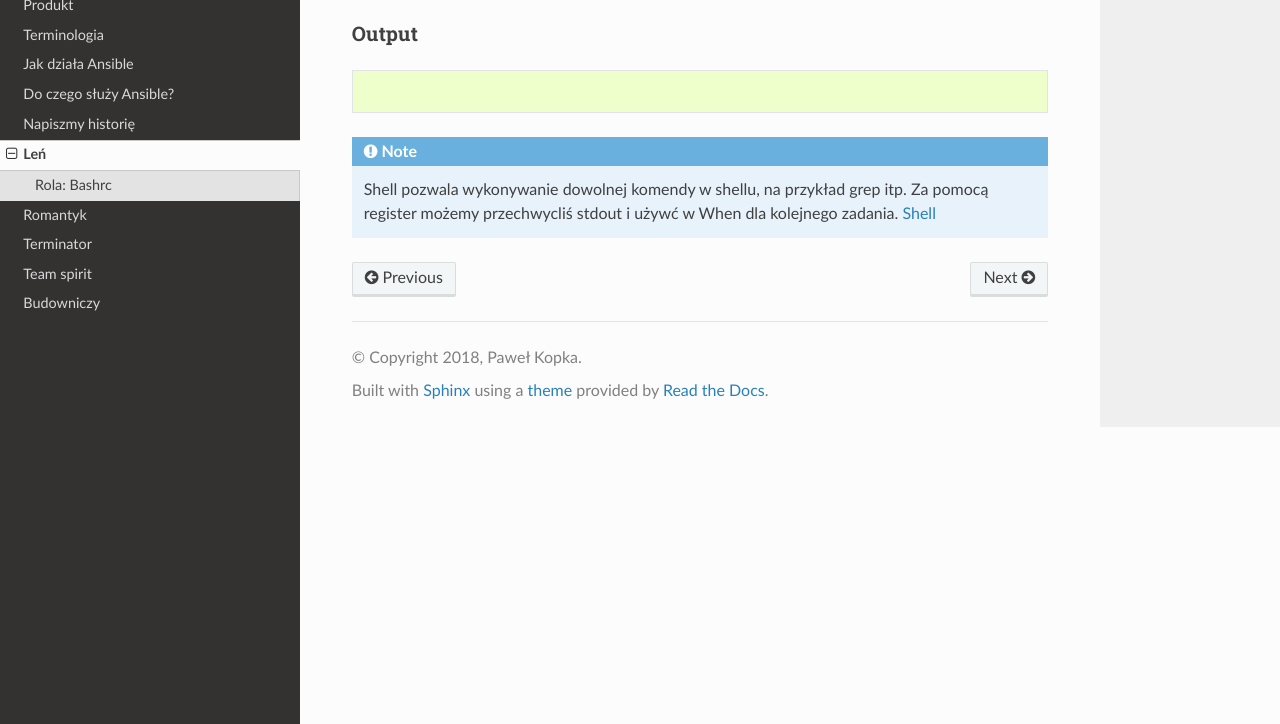
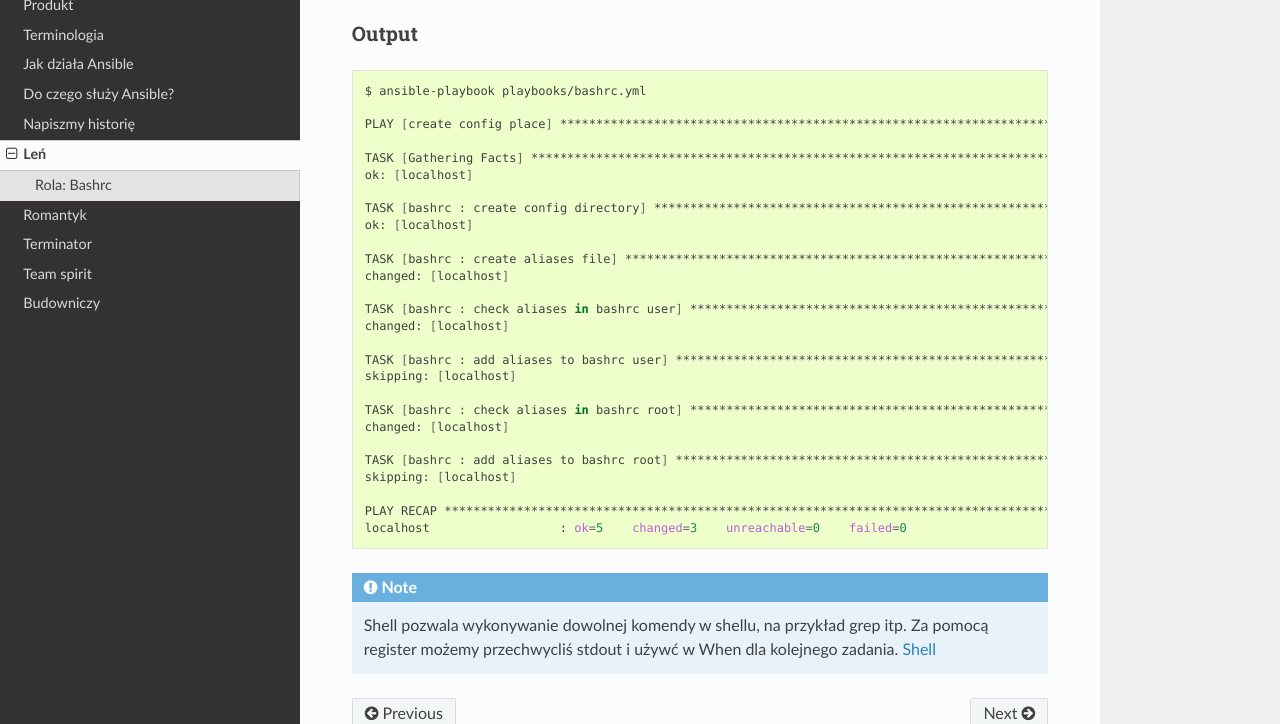
Before and after one commit to pawelkopka/workplace, a Sphinx documentation site: the page built from presentation/source/bashrc.rst, in a window 1280 px wide and 900 px high, scrolled down 440 px, cut to the strip 176-900 px from the top of the window. Built offline with Sphinx 7.4.7 and the Read the Docs theme 2.0.0, drawn with Linux system fonts in a browser that asks for light colours.

Commit message:
update presentantion

```diff
--- a/presentation/source/bashrc.rst
+++ b/presentation/source/bashrc.rst
@@ -25,6 +25,33 @@ Output
 --------
 .. code-block:: sh
 
+   $ ansible-playbook playbooks/bashrc.yml
+
+   PLAY [create config place] ***************************************************************************************************************************
+
+   TASK [Gathering Facts] *******************************************************************************************************************************
+   ok: [localhost]
+
+   TASK [bashrc : create config directory] **************************************************************************************************************
+   ok: [localhost]
+
+   TASK [bashrc : create aliases file] ******************************************************************************************************************
+   changed: [localhost]
+
+   TASK [bashrc : check aliases in bashrc user] *********************************************************************************************************
+   changed: [localhost]
+
+   TASK [bashrc : add aliases to bashrc user] ***********************************************************************************************************
+   skipping: [localhost]
+
+   TASK [bashrc : check aliases in bashrc root] *********************************************************************************************************
+   changed: [localhost]
+
+   TASK [bashrc : add aliases to bashrc root] ***********************************************************************************************************
+   skipping: [localhost]
+
+   PLAY RECAP *******************************************************************************************************************************************
+   localhost                  : ok=5    changed=3    unreachable=0    failed=0
 
 .. note::
 
```
Also changed, not shown: inv.yml (+0 -9 lines), presentation/source/eko.rst (added, +39 -0 lines), presentation/source/git.rst (+23 -0 lines), 2 other files.
